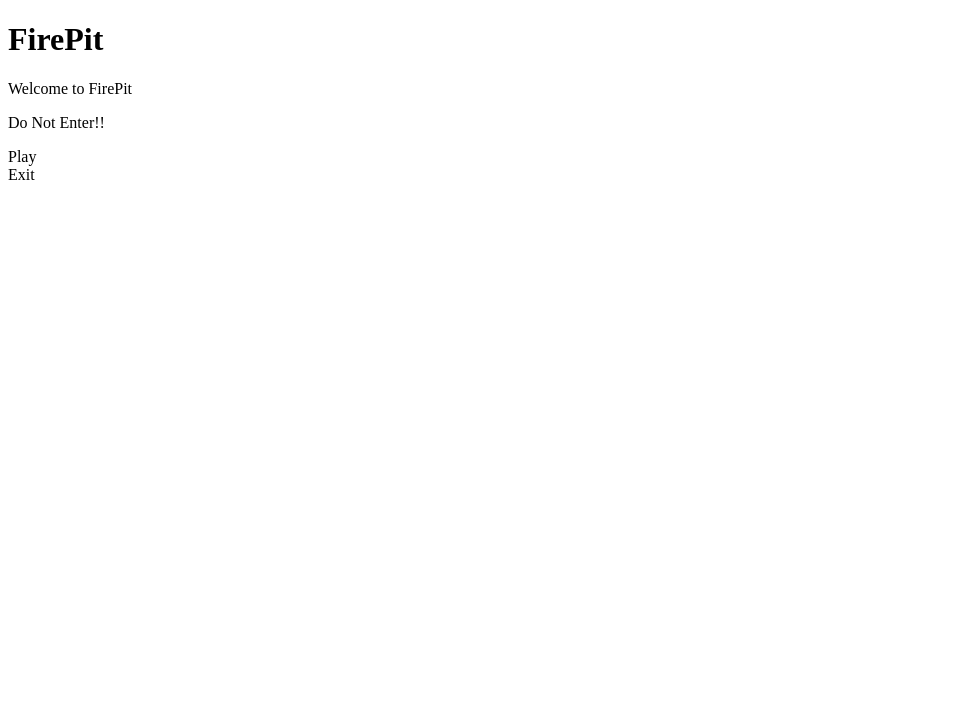
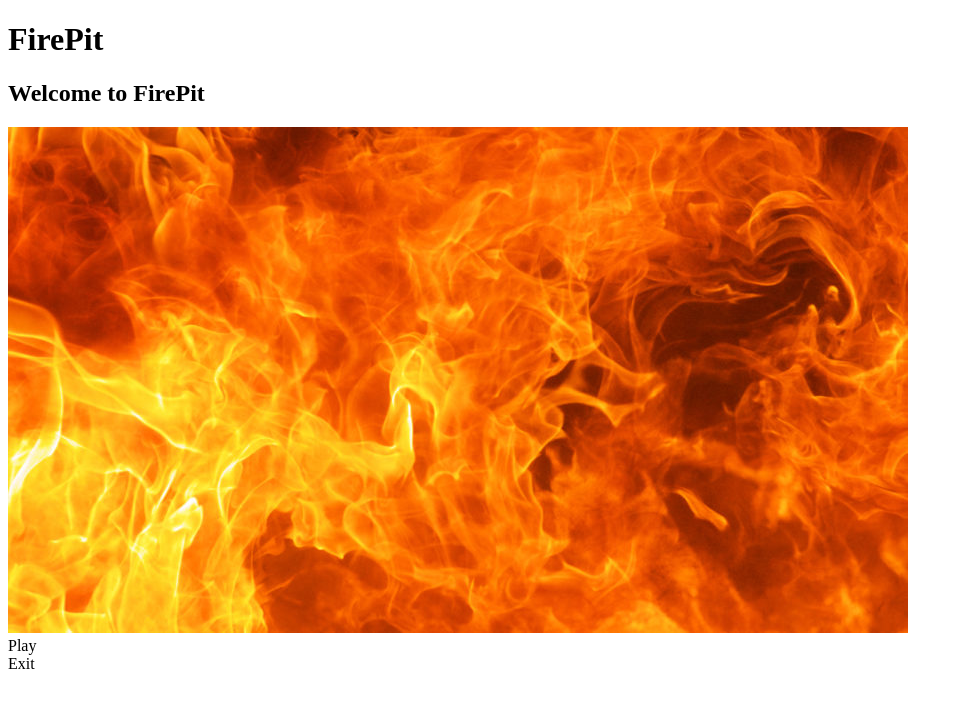
Before and after one commit to SnowVivek/New, a plain HTML site: page templates/index.html in a window 1280 px wide. Shown: the whole page, without its empty margins (0-963 px from the left). Drawn offline with Linux system fonts and the light colour scheme; files whose address does not match are found by name.

Commit message:
moved files into there folders

```diff
--- a/index.html
+++ b/templates/index.html
@@ -11,8 +11,8 @@
     <body>
         <main>
             <h1>FirePit</h1>
-            <p>Welcome to FirePit</p>
-            <p>Do Not Enter!!</p>
+            <h2>Welcome to FirePit</h2>
+            <img src="D:\New\Photos\fire.jpg" alt="Do Fear">
             <div>Play</div>
             <div>Exit</div>
         </main>
```
Also changed, not shown: Photos/fire.jpg (added), static/CSS/style.css (added).
